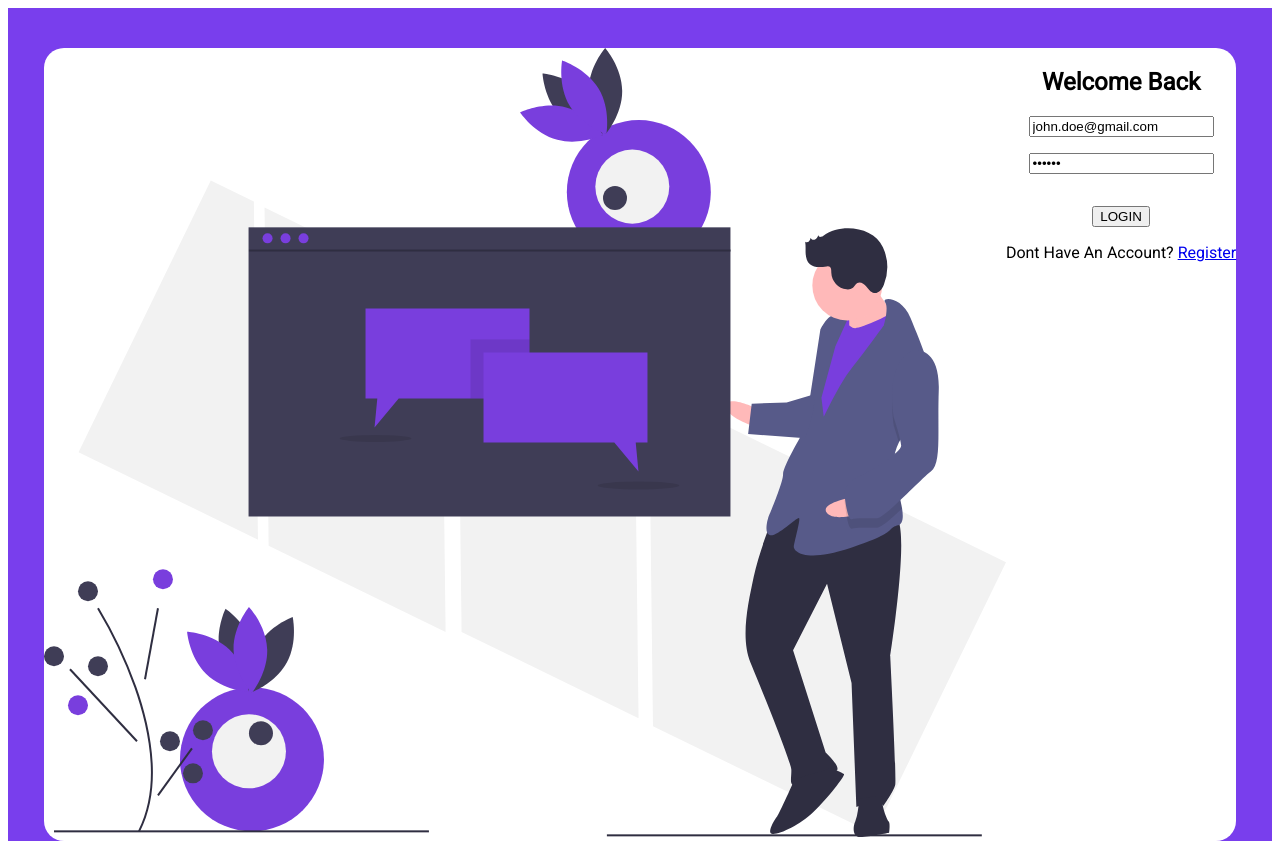
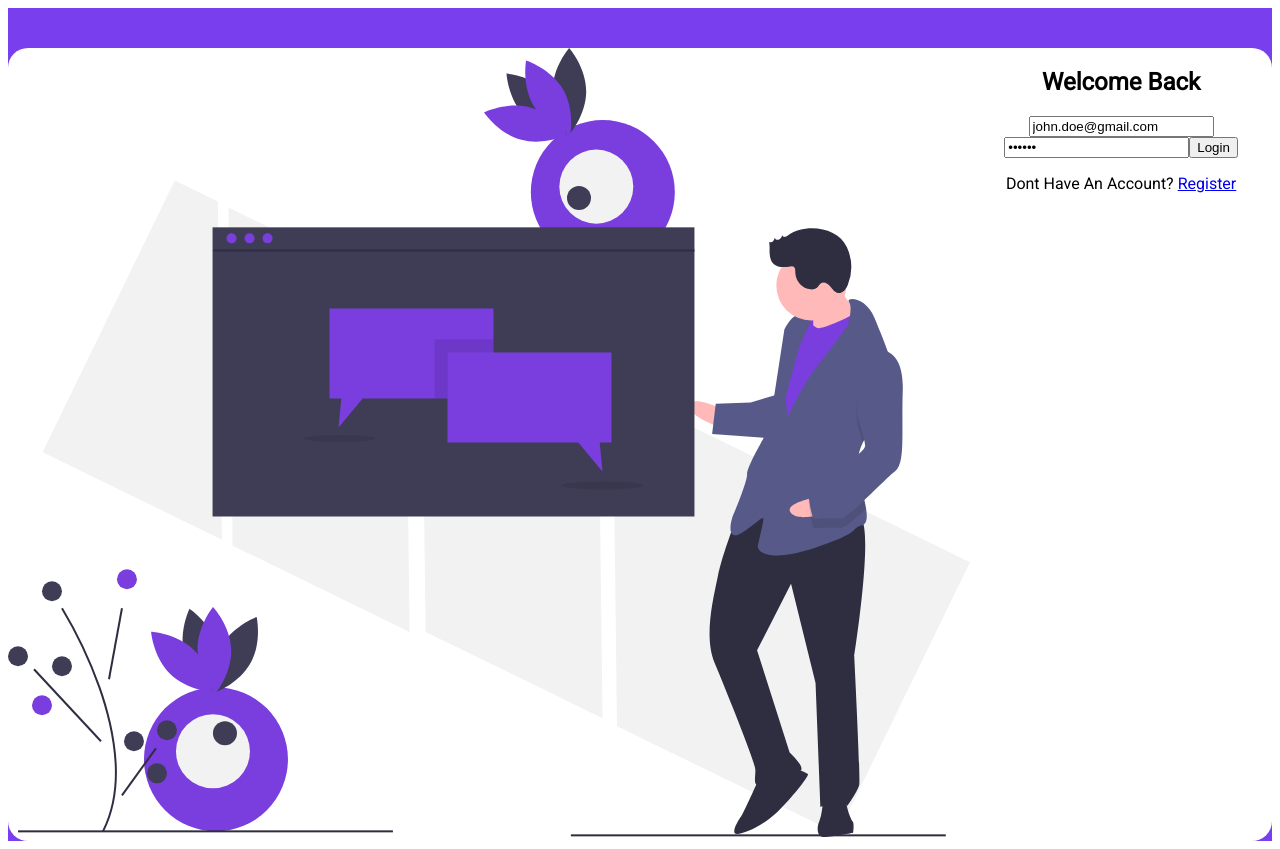
Before and after one commit to KeshavSaraogi/chat-app, a React (Create React App) app in the folder frontend/: page /login in a window 1280 px wide. Built offline with nearby package versions, Linux system fonts and the light colour scheme.

Commit message:
simple authentication

```diff
--- a/frontend/src/components/authentication/Login.js
+++ b/frontend/src/components/authentication/Login.js
@@ -2,25 +2,29 @@ import React, {useState} from 'react'
 import loginImage from '../../assets/images/login.svg'
 import './Auth.scss'
 import {Link} from 'react-router-dom'
-import axios from 'axios'
+import authService from '../../services/authService'
 
 const Login = () => {
-    const [email, setEmail] = useState('john.doe@gmail.com')
-    const [password, setPassword] = useState('secret')
+    const [email, setEmail] = useState('john.doe@gmail.com');
+    const [password, setPassword] = useState('secret');
 
     const submitForm = (e) => {
-        e.preventDefault()
+        e.preventDefault();
 
-        axios.post('http://127.0.0.1:3000/login', {email, password})
-        .then(res => {
-                console.log('res', res)
-        })
-        .catch(err => {
-            console.log('err', err)
-        })
+        authService
+        .login({email, password})
+        .then(res => console.log(res))
 
-        console.log({email, password})
-    }
+        // axios.post('http://127.0.0.1:3000/login', { email, password })
+        //     .then(res => {
+        //         console.log("res", res);
+        //     })
+        //     .catch(err => {
+        //         console.log("err", err);
+        //     });
+
+        // console.log({ email, password });
+    };
 
     return (
         <div id="auth-container">
@@ -31,26 +35,21 @@ const Login = () => {
                     </div>
                     <div id="form-selection">
                         <h2>Welcome Back</h2>
-                        <form onSubmit={submitForm}>
-                            <div className="input-field mb-1">
+                            <form onSubmit={submitForm}>
                                 <input
-                                    onChange={e => setEmail(e.target.value)}
-                                    value = {email}
-                                    required = 'required'
-                                    type='text'
-                                    placeholder="Email" />
-                            </div>
-                            <div className="input-field mb-2">
+                                    type="email"
+                                    value={email}
+                                    onChange={(e) => setEmail(e.target.value)}
+                                    placeholder="Email"
+                                />
                                 <input
-                                    onChange={e => setPassword(e.target.value)}
-                                    value = {password}
-                                    required = 'required'
-                                    type='password'
-                                    placeholder="Password" />
-                            </div>
-
-                            <button>LOGIN</button>
-                        </form>
+                                    type="password"
+                                    value={password}
+                                    onChange={(e) => setPassword(e.target.value)}
+                                    placeholder="Password"
+                                />
+                                <button type="submit">Login</button>
+                            </form>
                         <p>Dont Have An Account? <Link to="/register">Register</Link></p>
                     </div>
                 </div>
--- /dev/null
+++ b/frontend/src/services/api.js
@@ -0,0 +1,8 @@
+import axios from 'axios'
+
+export default axios.create({
+    baseURL: 'http://127.0.0.1:3000/login',
+    headers: {
+        'Accept': 'application/json'
+    }
+})
--- /dev/null
+++ b/frontend/src/services/authService.js
@@ -0,0 +1,21 @@
+import api from './api'
+
+const authService = {
+    login: (data) => {
+        return api.post('/login', data)
+        .then(({data}) => {
+            api.defaults.headers['Authorization'] = `Bearer ${data.token}`
+            return data
+        })
+        .catch(err => {
+            console.log("Authentication Service Error", err)
+            throw err
+        })
+    },
+
+    register: (data) => {},
+
+    logout: (data) => {}
+}
+
+export default authService
```
Also changed, not shown: frontend/package.json (+6 -6 lines), 2 other files (tests, documents, lock files or other folders).
